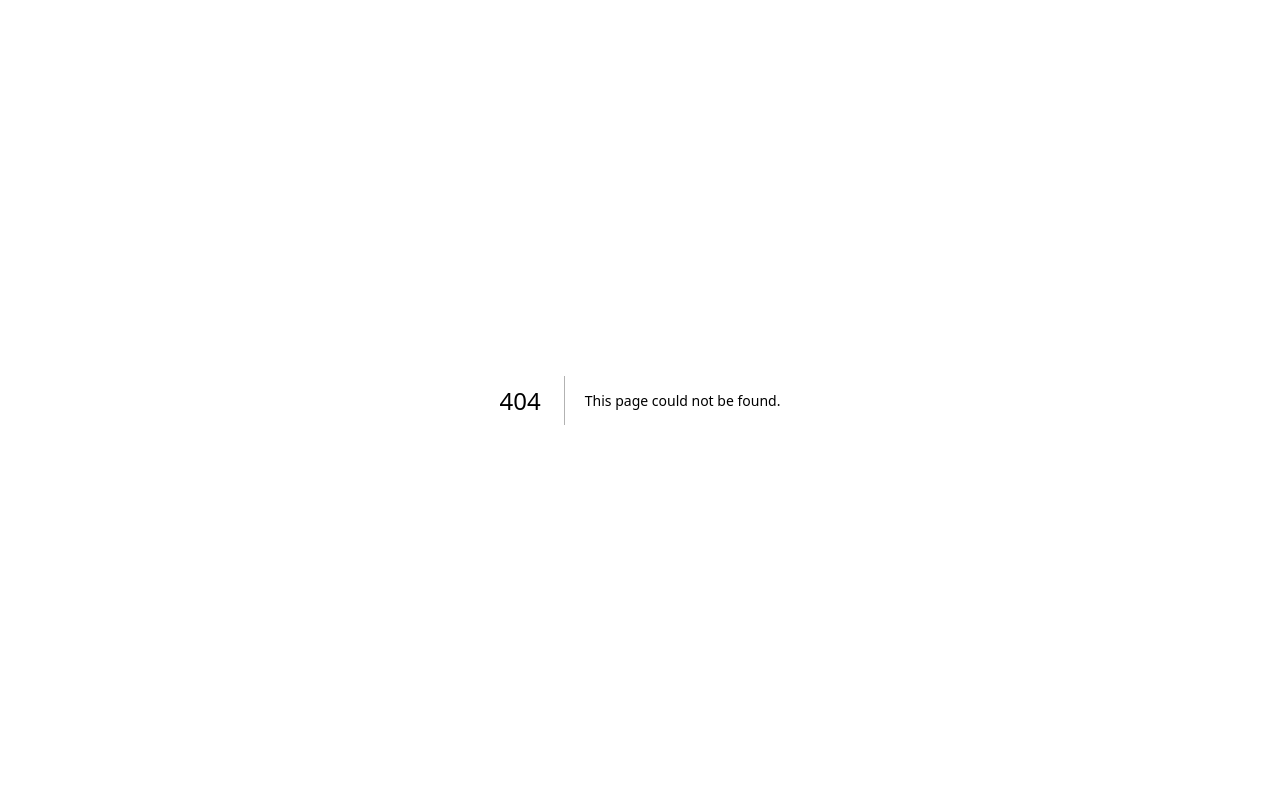
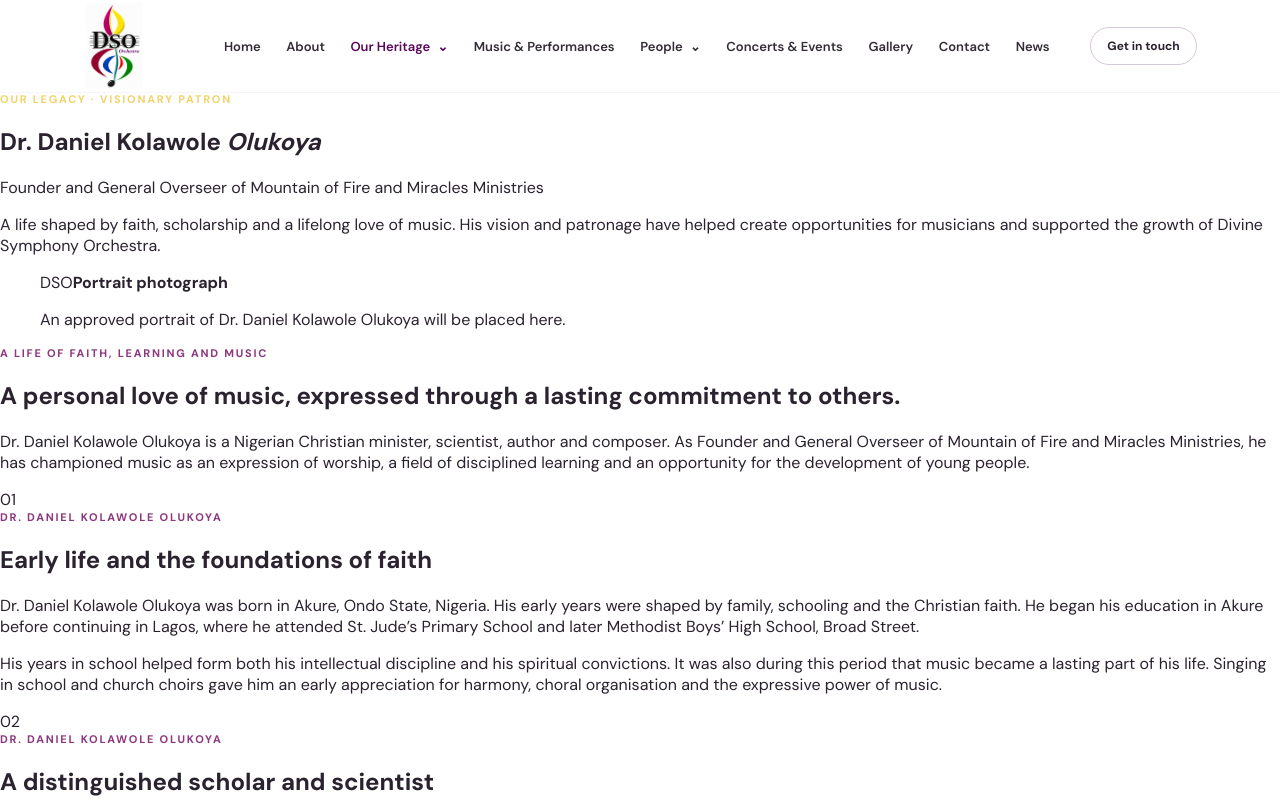
Before and after one commit to Divinesymphonyorchestra20/Divine-Symphony-Orchestra, a Next.js app: page /dr-daniel-kolawole-olukoya in a window 1280 px wide. Before the commit this address had no page. Shown: the top 800 px of the page. Built offline with nearby package versions, Linux system fonts and the light colour scheme; a web font is replaced by a local one.

Commit message:
Add public route for DSO visionary patron biography

```diff
--- /dev/null
+++ b/app/dr-daniel-kolawole-olukoya/page.tsx
@@ -0,0 +1,12 @@
+import type { Metadata } from "next";
+import PatronProfile from "../../components/patron-profile";
+
+export const dynamic = "force-dynamic";
+export const metadata: Metadata = {
+  title: "Dr. Daniel Kolawole Olukoya | Visionary Patron | Divine Symphony Orchestra",
+  description: "The life, musical formation, ministry and patronage of Dr. Daniel Kolawole Olukoya, visionary patron of Divine Symphony Orchestra."
+};
+
+export default function Page() {
+  return <PatronProfile />;
+}
```
